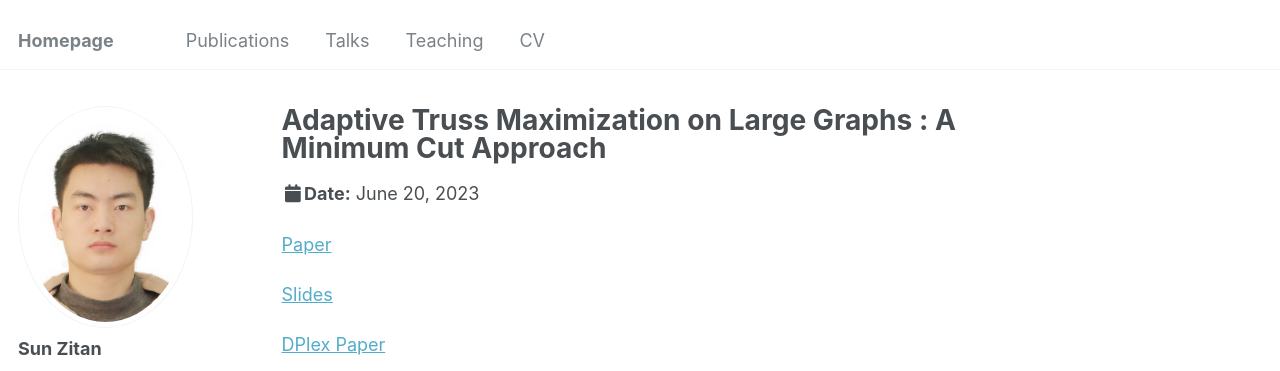
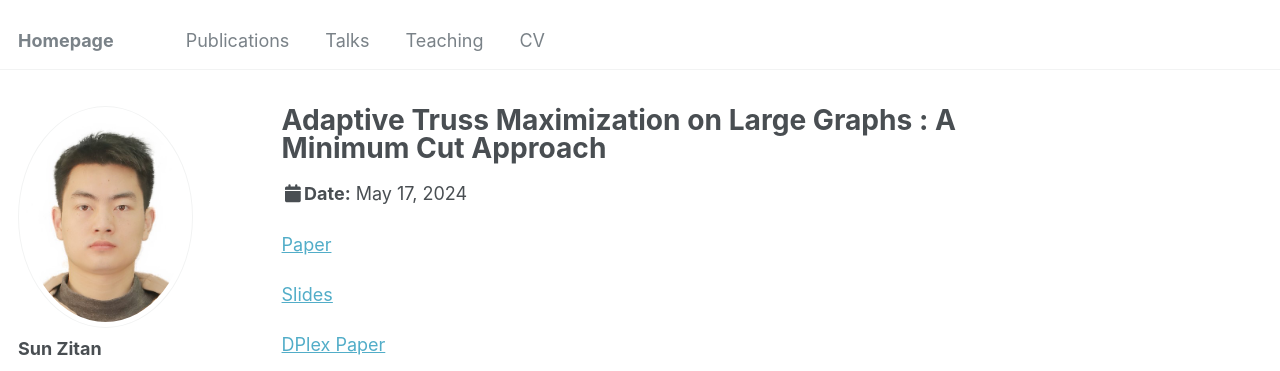
Before and after one commit to jinrdfh/HomePage, a Jekyll site: the page built from _talks/2024-05-17.md, in a window 1280 px wide and 1114 px high. Shown: the top 371 px of the window. Built offline with Jekyll 4.4.1, drawn with Linux system fonts in a browser that asks for light colours; some web fonts are replaced.

Commit message:
Update 2024-05-17.md

```diff
--- a/_talks/2024-05-17.md
+++ b/_talks/2024-05-17.md
@@ -4,7 +4,7 @@ collection: talks
 type: "Conference proceedings talk"
 permalink: /talks/2024-05-17
 venue: "Kinepolis Jaarbeurs theater"
-date: 2023-06-20
+date: 2024-05-17
 location: "Utrecht, Netherlands"
 ---
 
```
